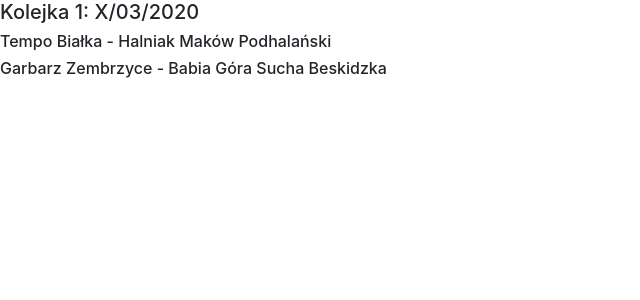
After one commit to TomaszFicek/Football-app, a Django app: page /terminarz/ in a window 1280 px wide. The commit adds this page. Shown: the top 300 px of the page, without its empty margins (0-640 px from the left). Run offline with Django 3.2, Linux system fonts and the light colour scheme; data comes from the database, SQL or seed files in the repository; some libraries are stand-ins or nearby versions.

Commit message:
11/12/2020

```diff
--- a/Football_Players_Ratings/models.py
+++ b/Football_Players_Ratings/models.py
@@ -1,4 +1,13 @@
 from django.db import models
+
+class ListaDruzyn(models.Model):
+
+    nazwa_druzyny = models.CharField(max_length=64, null=False)
+
+    def __str__(self):
+
+        return "{}".format(self.nazwa_druzyny)
+
 
 class Zawodnik(models.Model):
 
@@ -12,10 +21,9 @@ class Zawodnik(models.Model):
         (6, 'Wahadłowy'),
         (7, 'Napastnik'),
     }
-
     Imie = models.CharField(max_length=64, null=True)
     Nazwisko = models.CharField(max_length=64, null=True)
-    Druzyna = models.CharField(max_length=64, null=True)
+    Druzyna = models.ForeignKey(ListaDruzyn, on_delete=models.CASCADE)
     Wiek = models.PositiveSmallIntegerField(null=False)
     Pozycja_na_boisku = models.PositiveSmallIntegerField(choices=POZYCJA_NA_BOISKU)
     Fotografia = models.ImageField(upload_to="fotografie_zawodnikow", null=True, blank=True)
--- a/Football_Players_Ratings/templates/glowny.html
+++ b/Football_Players_Ratings/templates/glowny.html
@@ -11,7 +11,6 @@
     <script src="https://kit.fontawesome.com/1eb9cf2c85.js" crossorigin="anonymous"></script>
 
     <link rel="stylesheet" href="{% static 'glowny.css' %}">
-+
     <title>{% block tytul %} {% endblock %}</title>
 </head>
 <body>
--- /dev/null
+++ b/Football_Players_Ratings/templates/terminarz.html
@@ -0,0 +1,12 @@
+{% extends 'glowny.html' %}
+
+{% block tytul %} Terminarz meczów {% endblock %}
+{% load bootstrap %}
+
+{% block strona %}
+
+    <h5> Kolejka 1: X/03/2020 </h5>
+    <h6> {{ tb }} - {{ hmp }} </h6>
+    <h6> {{ gz }} - {{ sb }} </h6>
+
+{% endblock %}
--- a/Football_Players_Ratings/templates/zawodnik.html
+++ b/Football_Players_Ratings/templates/zawodnik.html
@@ -6,7 +6,7 @@
 
 {% block strona %}
 
-    <div class="card" style="width: 50rem;">
+    <div class="card" style="width: 30rem;">
           <div class="card-body">
 
               <div class="row">
@@ -19,7 +19,7 @@
               </div>
               <div class="row">
                   <div class="col">
-                    <p class="card-text">Pozycja na boisku: {{ zawodnik.Pozycja_na_boisku }}</p>
+                    <p class="card-text">Pozycja na boisku: {{ zawodnik.get_Pozycja_na_boisku_display }}</p>
                   </div>
 
               </div>
--- a/Football_Players_Ratings/views.py
+++ b/Football_Players_Ratings/views.py
@@ -1,6 +1,6 @@
 from django.shortcuts import render, get_object_or_404
 
-from .models import Zawodnik
+from .models import Zawodnik, ListaDruzyn
 
 def strona_zawodnicy(request):
 
@@ -11,3 +11,12 @@ def zawodnik(request, id):
 
     zawodnik_ = get_object_or_404(Zawodnik, pk=id)
     return  render(request, 'zawodnik.html', {'zawodnik': zawodnik_})
+
+def terminarz(request):
+
+    tempo_bialka = ListaDruzyn.objects.get(id=1)
+    halniak_makow = ListaDruzyn.objects.get(id=2)
+    garbarz_zembrzyce = ListaDruzyn.objects.get(id=3)
+    sucha_beskidzka = ListaDruzyn.objects.get(id=4)
+    return render(request, 'terminarz.html', {'tb': tempo_bialka, 'hmp': halniak_makow, 'gz': garbarz_zembrzyce,
+                                              'sb': sucha_beskidzka})
--- a/Football_app/urls.py
+++ b/Football_app/urls.py
@@ -15,10 +15,11 @@ Including another URLconf
 """
 from django.contrib import admin
 from django.urls import path
-from Football_Players_Ratings.views import strona_zawodnicy, zawodnik
+from Football_Players_Ratings.views import strona_zawodnicy, zawodnik, terminarz
 
 urlpatterns = [
     path('admin/', admin.site.urls),
     path('lista_zawodnikow/', strona_zawodnicy),
-    path('zawodnik/<int:id>/', zawodnik, name='zawodnik_URL' )
+    path('zawodnik/<int:id>/', zawodnik, name='zawodnik_URL' ),
+    path('terminarz/', terminarz),
 ]
```
Also changed, not shown: Football_Players_Ratings/admin.py (+6 -1 lines), Football_Players_Ratings/migrations/0001_initial.py, Football_Players_Ratings/migrations/0002_auto_20201106_1250.py (deleted), Football_Players_Ratings/migrations/0002_auto_20201112_1133.py (added), Football_Players_Ratings/migrations/0003_auto_20201106_1259.py (deleted), db.sqlite3.
